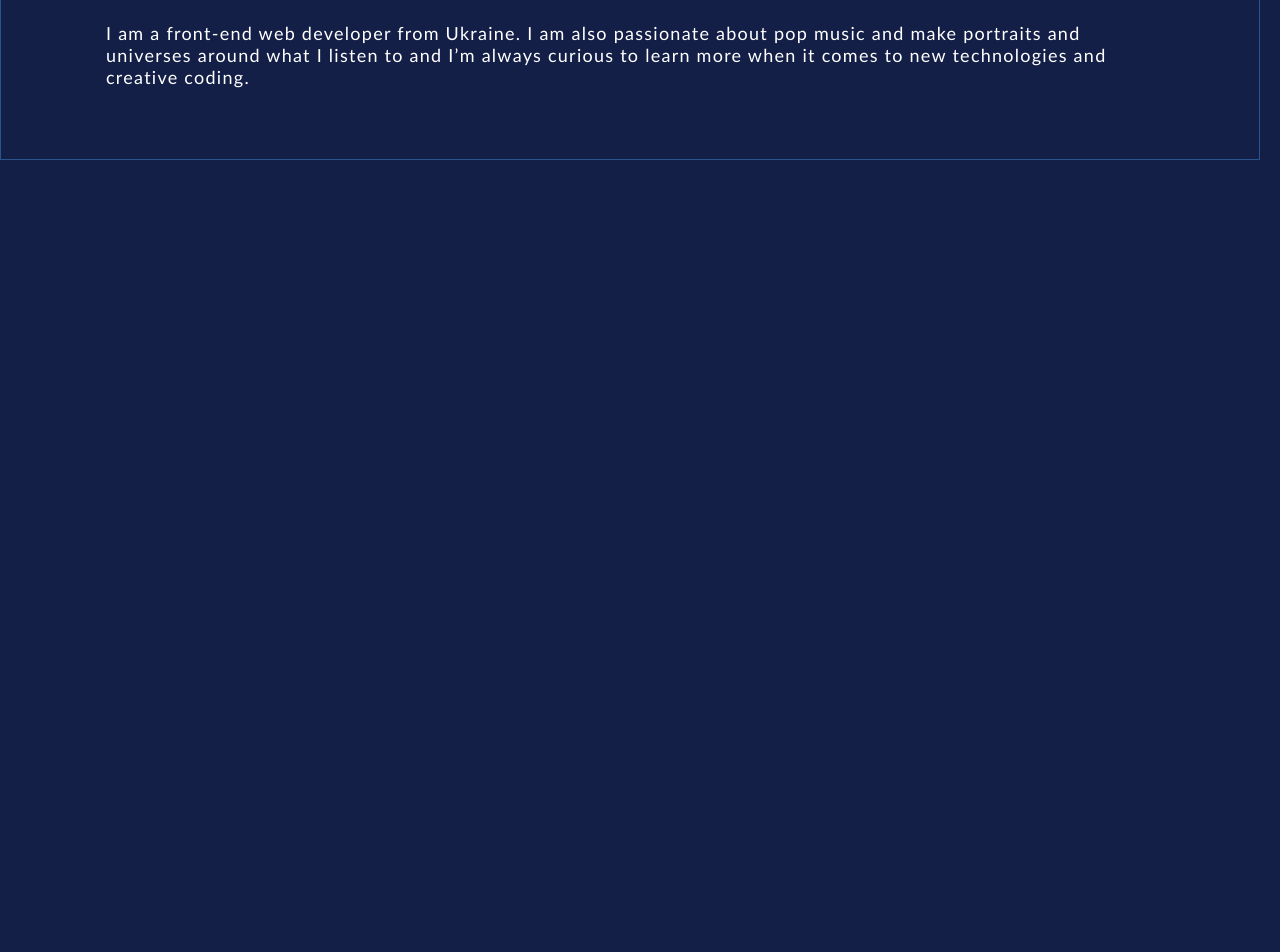
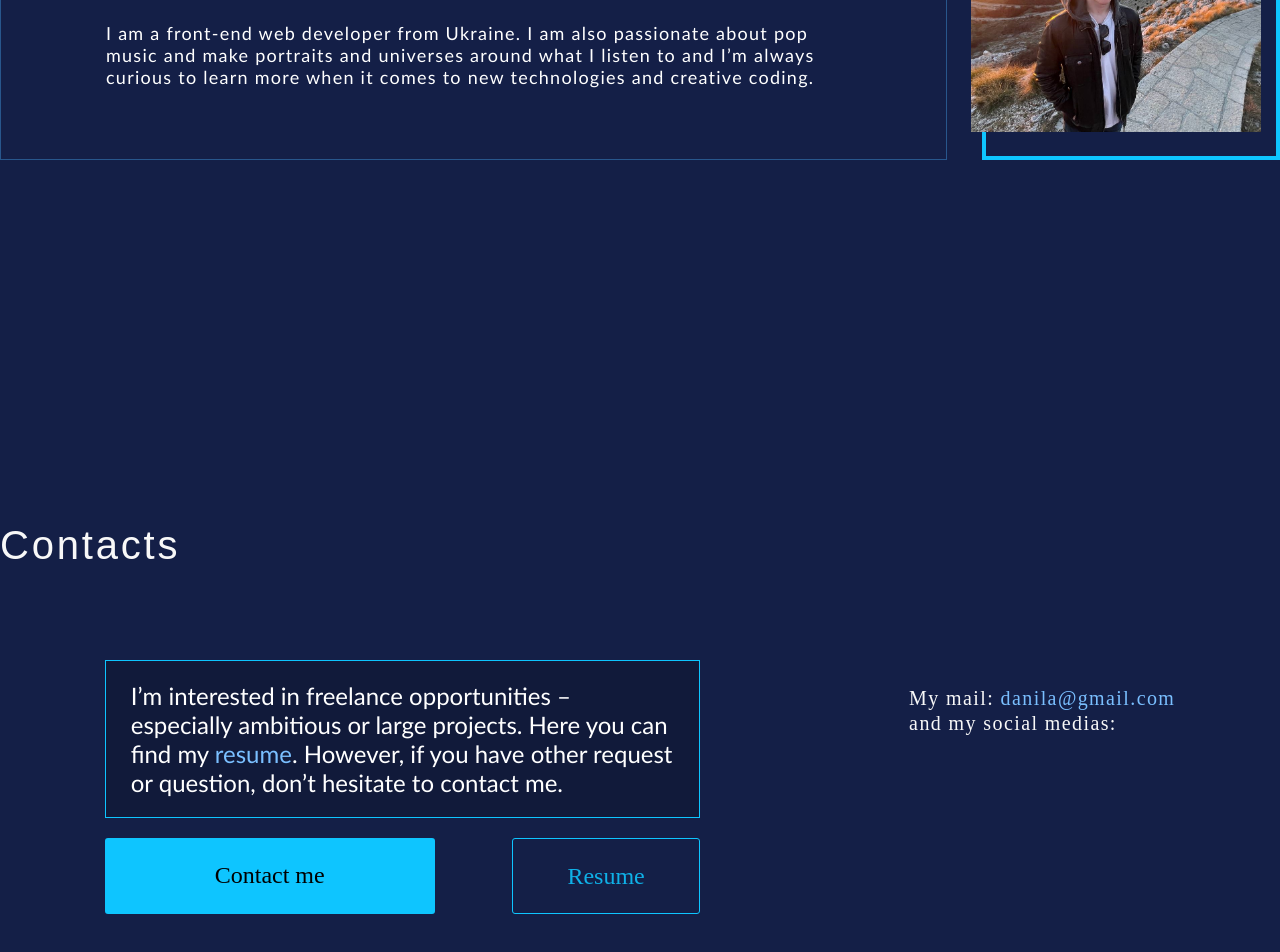
Before and after one commit to Danila-Fateev/site-resume, a React (Create React App) app: page / in a window 1280 px wide. Shown: the part 1697-2649 px from the top of the page. Before the commit the page ends 2037 px from the top, so only its background shows below. Built offline with nearby package versions, Linux system fonts and the light colour scheme.

Commit message:
Contacts

```diff
--- a/src/components/AboutBox/AboutBox.jsx
+++ b/src/components/AboutBox/AboutBox.jsx
@@ -1,6 +1,6 @@
 import styledComponents from './AboutBox.styled';
-
-const { AboutBoxStyled, AboutBoxText } = styledComponents;
+import image from '../../images/ImageForResumeSite.png';
+const { AboutBoxStyled, AboutBoxText, AboutImgBox } = styledComponents;
 
 const AboutBox = () => {
   return (
@@ -8,6 +8,7 @@ const AboutBox = () => {
       style={{
         marginLeft: 'auto',
         marginRight: 'auto',
+        display: 'flex',
       }}
     >
       <AboutBoxStyled>
@@ -20,6 +21,28 @@ const AboutBox = () => {
           new technologies and creative coding.
         </AboutBoxText>
       </AboutBoxStyled>
+      <AboutImgBox>
+        <div
+          style={{
+            display: 'block',
+            width: '290px',
+            height: 'auto',
+            visibility: 'hidden',
+          }}
+        ></div>
+        <img
+          src={image}
+          alt="resume"
+          style={{
+            display: 'block',
+            width: '290px',
+            height: 'auto',
+            position: 'absolute',
+            top: '-50px',
+            left: '-15px',
+          }}
+        />
+      </AboutImgBox>
     </div>
   );
 };
--- a/src/components/AboutBox/AboutBox.styled.jsx
+++ b/src/components/AboutBox/AboutBox.styled.jsx
@@ -1,7 +1,7 @@
 import styled from '@emotion/styled';
 
 const AboutBoxStyled = styled.div`
-  margin-right: 20px;
+  margin-right: 35px;
   border: 1px solid #28568c;
 `;
 
@@ -16,6 +16,12 @@ const AboutBoxText = styled.p`
   color: #ffffff;
 `;
 
-const styledComponents = { AboutBoxStyled, AboutBoxText };
+const AboutImgBox = styled.div`
+  display: block;
+  border: 4px solid #0ec5ff;
+  position: relative;
+`;
+
+const styledComponents = { AboutBoxStyled, AboutBoxText, AboutImgBox };
 
 export default styledComponents;
--- /dev/null
+++ b/src/components/Contacts/Contacts.jsx
@@ -0,0 +1,16 @@
+import Section from 'components/Section';
+import ContactsContent from 'components/ContactsContent';
+import styledComponents from '../../commonStyles/CommonStyles';
+
+const { SectionTitleStyled } = styledComponents;
+
+const Contacts = () => {
+  return (
+    <Section>
+      <SectionTitleStyled id="contacts">Contacts</SectionTitleStyled>
+      <ContactsContent />
+    </Section>
+  );
+};
+
+export default Contacts;
--- /dev/null
+++ b/src/components/Contacts/index.js
@@ -0,0 +1 @@
+export { default } from './Contacts';
--- /dev/null
+++ b/src/components/ContactsContent/ContactsContent.jsx
@@ -0,0 +1,56 @@
+import styledComponents from './ContactsContent.styled';
+const {
+  TextAboutMe,
+  TextAboutMeSpan,
+  ResumeLink,
+  MailLink,
+  ContactsText,
+  ContactsTextEmail,
+} = styledComponents;
+
+const ContactsContent = () => {
+  return (
+    <div
+      style={{
+        display: 'flex',
+        justifyContent: 'space-around',
+        alignItems: 'baseline',
+      }}
+    >
+      <div>
+        <TextAboutMe>
+          I’m interested in freelance opportunities – especially ambitious or
+          large projects. Here you can find my
+          <TextAboutMeSpan> resume</TextAboutMeSpan>. However, if you have other
+          request or question, don’t hesitate to contact me.
+        </TextAboutMe>
+        <div
+          style={{
+            display: 'flex',
+            justifyContent: 'space-between',
+          }}
+        >
+          <MailLink href="mailto:fateevdanon@gmail.com" target="_blank">
+            Contact me
+          </MailLink>
+          <ResumeLink
+            href="https://drive.google.com/file/d/1dG9F33yHD0S-Lpf0lsZLFnEqjm673DNr/view?usp=sharing"
+            target="_blank"
+          >
+            Resume
+          </ResumeLink>
+        </div>
+      </div>
+      <div>
+        <ContactsText>
+          My mail: <ContactsTextEmail>danila@gmail.com</ContactsTextEmail>
+          <br />
+          and my social medias:
+          <br />
+        </ContactsText>
+      </div>
+    </div>
+  );
+};
+
+export default ContactsContent;
--- /dev/null
+++ b/src/components/ContactsContent/ContactsContent.styled.jsx
@@ -0,0 +1,88 @@
+import styled from '@emotion/styled';
+
+const TextAboutMe = styled.p`
+  padding: 20px 25px;
+  background-color: #111a3a;
+  border: 1px solid #0ec5ff;
+  margin-bottom: 20px;
+  width: 595px;
+  font-family: 'Optima';
+  font-weight: 400;
+  font-size: 24px;
+  line-height: 1.21;
+  color: #ffffff;
+`;
+
+const TextAboutMeSpan = styled.span`
+  color: #7abfff;
+`;
+
+const MailLink = styled.a`
+  font-family: 'Righteous';
+  font-weight: 400;
+  font-size: 24px;
+  line-height: 1.25;
+  padding: 22px 110px;
+  color: #000000;
+  background: #0ec5ff;
+  border-radius: 3px;
+
+  transition: color 250ms;
+  text-decoration: none;
+
+  &:hover,
+  &:focus {
+    color: #ffffff;
+    cursor: pointer;
+  }
+`;
+
+const ResumeLink = styled.a`
+  font-family: 'Righteous';
+  font-weight: 400;
+  font-size: 24px;
+  line-height: 1.25;
+  padding: 22px 54px;
+  color: #0fb1e8;
+  border: 1px solid #0ec5ff;
+  border-radius: 3px;
+  background: transparent;
+  transition: color 250ms;
+  text-decoration: none;
+
+  &:hover,
+  &:focus {
+    color: #ffffff;
+    cursor: pointer;
+  }
+`;
+
+const ContactsText = styled.p`
+  font-family: 'Righteous';
+  font-weight: 400;
+  font-size: 20px;
+  line-height: 1.25;
+  letter-spacing: 0.07em;
+  color: #f8f8f8;
+`;
+
+const ContactsTextEmail = styled.a`
+  font-family: 'Righteous';
+  font-weight: 400;
+  font-size: 20px;
+  line-height: 1.25;
+  text-decoration: none;
+  letter-spacing: 0.07em;
+  color: #7abfff;
+`;
+
+const styledComponents = {
+  TextAboutMe,
+  TextAboutMeSpan,
+  ResumeLink,
+  MailLink,
+  ContactsText,
+  ContactsTextEmail,
+};
+
+export default styledComponents;
--- /dev/null
+++ b/src/components/ContactsContent/index.js
@@ -0,0 +1 @@
+export {default} from './ContactsContent'
--- a/src/pages/HomePage.jsx
+++ b/src/pages/HomePage.jsx
@@ -1,6 +1,7 @@
 import Hero from 'components/Hero';
 import Projects from 'components/Projects/Projects';
 import About from 'components/About';
+import Contacts from 'components/Contacts';
 
 const HomePage = () => {
   return (
@@ -8,6 +9,7 @@ const HomePage = () => {
       <Hero />
       <Projects />
       <About />
+      <Contacts />
     </>
   );
 };
```
Also changed, not shown: src/images/ImageForResumeSite.png (added).
